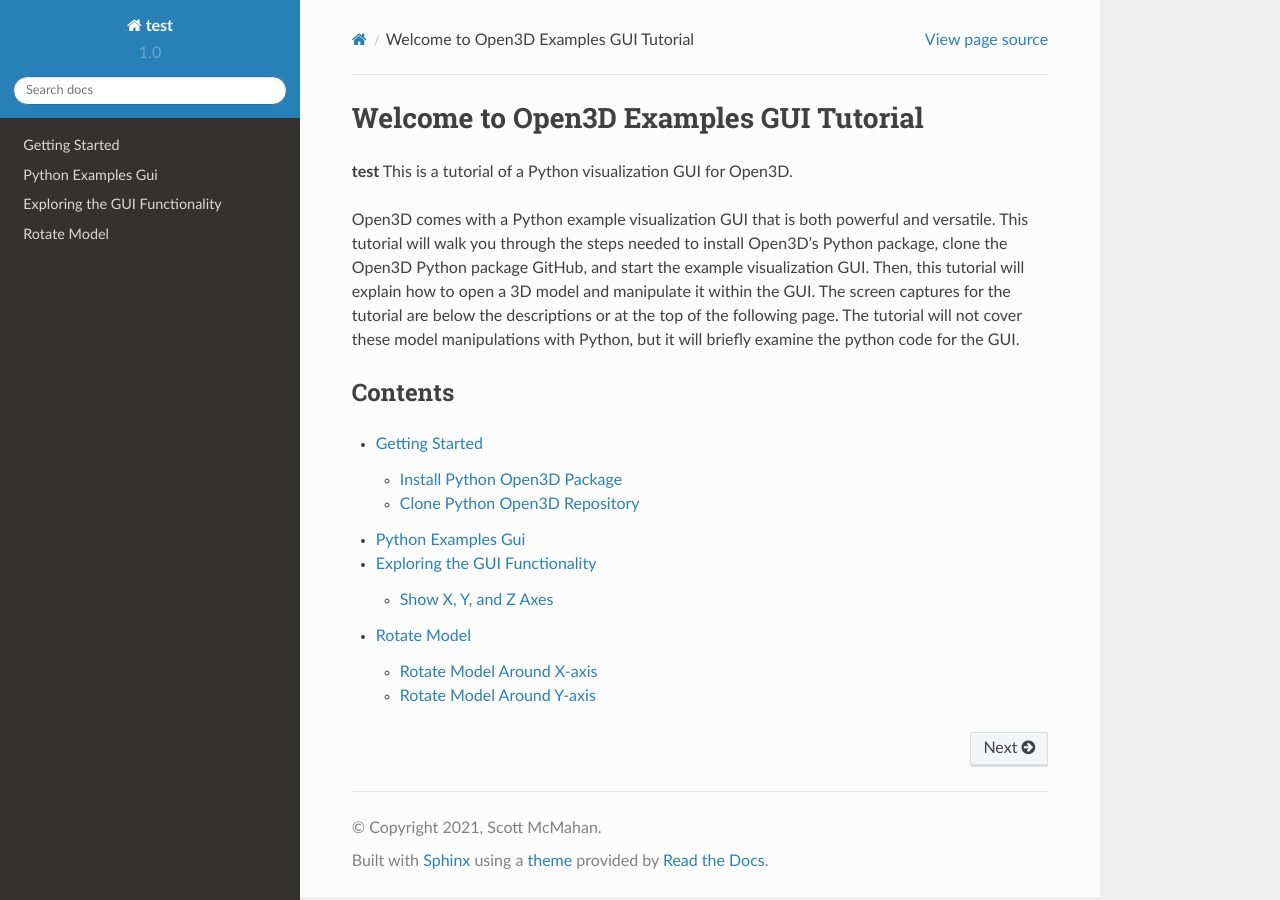
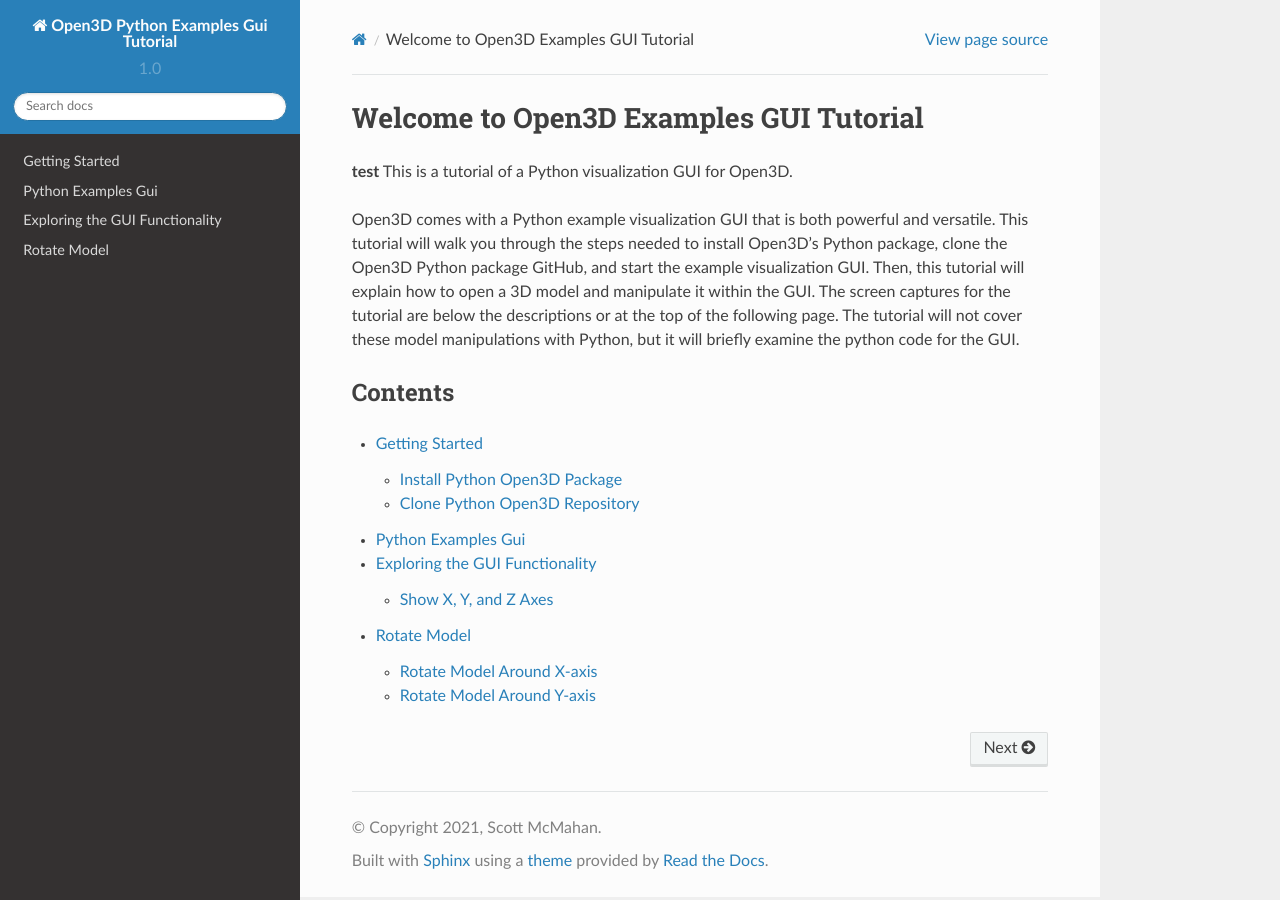
Before and after one commit to scottcm73/new-rtd-tutorial, a Sphinx documentation site: the page built from docs/source/index.rst, in a window 1280 px wide. Built offline with Sphinx 7.4.7 and the Read the Docs theme 2.0.0, drawn with Linux system fonts in a browser that asks for light colours.

Commit message:
Changed project title

```diff
--- a/docs/source/conf.py
+++ b/docs/source/conf.py
@@ -2,7 +2,7 @@
 
 # -- Project information
 
-project = 'test'
+project = 'Open3D Python Examples Gui Tutorial'
 copyright = '2021, Scott McMahan'
 author = 'Scott McMahan'
 
```
